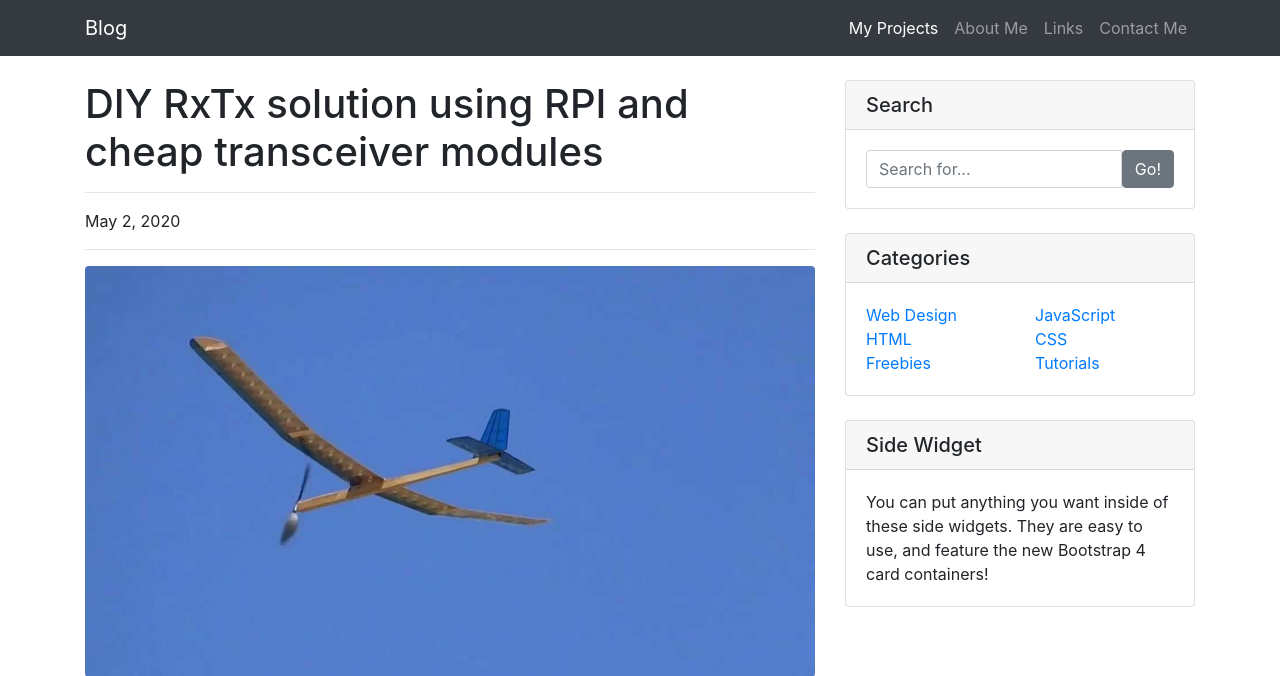
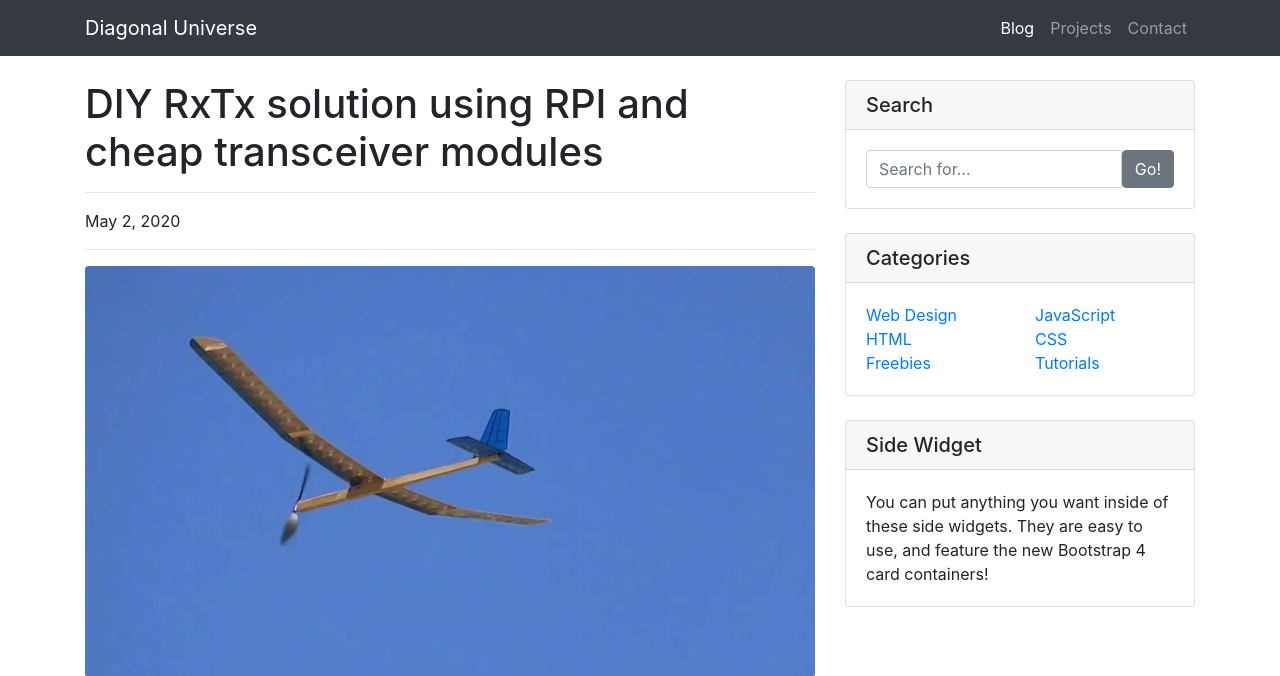
Before and after one commit to andrewdempsey2018/Diagonal-Universe, a Django app: page / in a window 1280 px wide. Shown: the top 676 px of the page. Run offline with Django 3.2, Linux system fonts and the light colour scheme; data comes from the database, SQL or seed files in the repository; both versions use the stored data as it was after the commit; grey boxes labelled with a size stand in for pictures from a placeholder-image service; some libraries are stand-ins or nearby versions.

Commit message:
Updated post model and base template

```diff
--- a/post/models.py
+++ b/post/models.py
@@ -10,3 +10,5 @@ class Post(models.Model):
     topPicphoto = models.ImageField(upload_to="images")
     middlePicphoto = models.ImageField(upload_to="images")
     middlePicDescription = models.CharField(max_length=300)
+    youtube = models.CharField(max_length=100, default="No video for this post")
+    github = models.CharField(max_length=100, default="No repo for this post")
--- a/post/templates/index.html
+++ b/post/templates/index.html
@@ -33,4 +33,19 @@
 
             <p class="text-muted">{{ latestPost.middlePicDescription }}</p>
 
+            <hr>
+
+            <img src="https://imgur.com/6qes3cv.jpg" alt="">
+
+            <h3>Links</h3>
+
+            <h2>Youtube video demonstration</h2>
+
+            {% if latestPost.youtube != 'na' %}
+            <!-- <a href="{{ latestPost.youtube }}">asdf</a> -->
+            <iframe width="420" height="315"
+                src="https://www.youtube.com/embed/tgbNymZ7vqY?playlist=tgbNymZ7vqY&loop=1">
+            </iframe>
+            {% endif %}
+
             {% endblock %}
--- a/templates/base.html
+++ b/templates/base.html
@@ -30,7 +30,7 @@
   <!-- Navigation -->
   <nav class="navbar navbar-expand-lg navbar-dark bg-dark fixed-top">
     <div class="container">
-      <a class="navbar-brand" href="#">Blog</a>
+      <a class="navbar-brand" href="#">Diagonal Universe</a>
       <button class="navbar-toggler" type="button" data-toggle="collapse" data-target="#navbarResponsive"
         aria-controls="navbarResponsive" aria-expanded="false" aria-label="Toggle navigation">
         <span class="navbar-toggler-icon"></span>
@@ -38,18 +38,15 @@
       <div class="collapse navbar-collapse" id="navbarResponsive">
         <ul class="navbar-nav ml-auto">
           <li class="nav-item active">
-            <a class="nav-link" href="#">My Projects
+            <a class="nav-link" href="#">Blog
               <span class="sr-only">(current)</span>
             </a>
           </li>
           <li class="nav-item">
-            <a class="nav-link" href="#">About Me</a>
+            <a class="nav-link" href="#">Projects</a>
           </li>
           <li class="nav-item">
-            <a class="nav-link" href="#">Links</a>
-          </li>
-          <li class="nav-item">
-            <a class="nav-link" href="#">Contact Me</a>
+            <a class="nav-link" href="#">Contact</a>
           </li>
         </ul>
       </div>
```
Also changed, not shown: README.md, db.sqlite3, media/images/flight.png (added), media/images/trans.png (added), post/migrations/0002_auto_20200502_1307.py (added).
